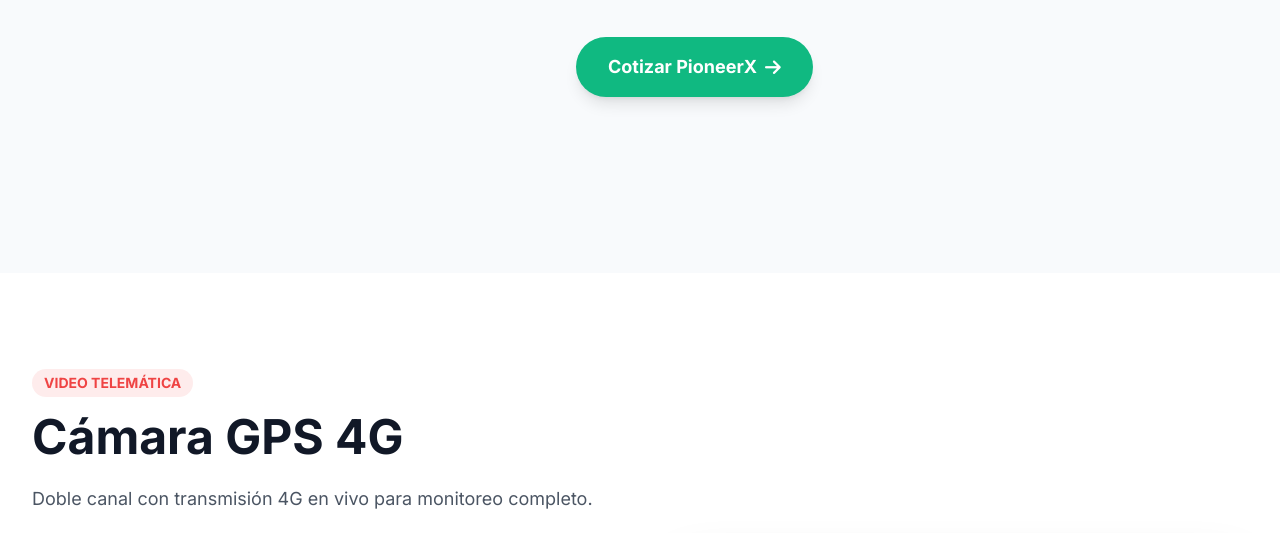
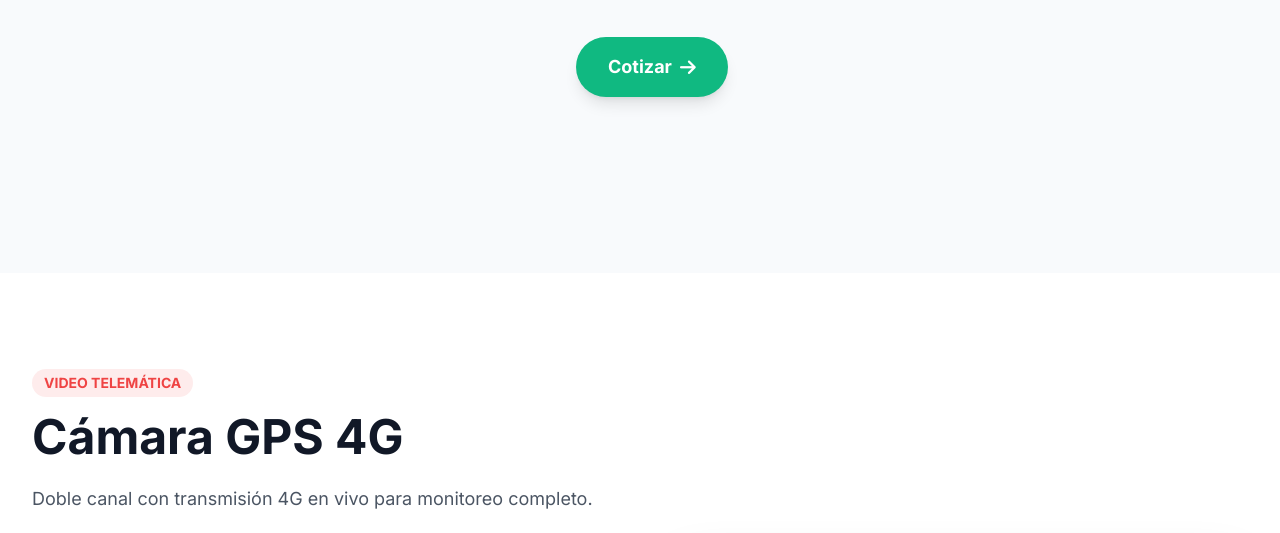
Before and after one commit to epanamen-creator/falcompage, a plain HTML site: page index.html in a window 1280 px wide. Shown: the part 4624-5157 px from the top of the page. Drawn offline with nearby package versions, Linux system fonts and the light colour scheme.

Commit message:
Update index.html

```diff
--- a/index.html
+++ b/index.html
@@ -237,7 +237,7 @@
                                 <i class="fa-solid fa-toggle-on mr-2 text-brand-green"></i> Relay Híbrido
                             </a>
                             <a href="#tsh1" class="block px-4 py-3 text-sm text-gray-700 hover:bg-blue-50 hover:text-brand-blue border-b border-gray-50">
-                                <i class="fa-solid fa-droplet mr-2 text-brand-cyan"></i> Sensor de Temperatura y Humedad
+                                <i class="fa-solid fa-droplet mr-2 text-brand-cyan"></i> Sensor de Temp/Humedad
                             </a>
                             <a href="#tsr1" class="block px-4 py-3 text-sm text-gray-700 hover:bg-blue-50 hover:text-brand-blue">
                                 <i class="fa-solid fa-power-off mr-2 text-brand-silver"></i> Relay BLE
@@ -530,7 +530,7 @@
                         <div class="feature-item"><div class="feature-icon-wrapper bg-brand-green/10"><i class="fa-solid fa-power-off text-brand-green"></i></div> <span>Corte de Motor</span></div>
                         <div class="feature-item"><div class="feature-icon-wrapper bg-brand-green/10"><i class="fa-solid fa-cloud-arrow-up text-brand-green"></i></div> <span>FOTA (Actualización)</span></div>
                     </div>
-                    <div class="mt-10"><a href="#contacto" class="inline-flex items-center justify-center px-8 py-4 text-lg font-bold text-white transition-all duration-200 bg-brand-green rounded-full hover:bg-green-600 shadow-lg">Cotizar PioneerX <i class="fa-solid fa-arrow-right ml-2"></i></a></div>
+                    <div class="mt-10"><a href="#contacto" class="inline-flex items-center justify-center px-8 py-4 text-lg font-bold text-white transition-all duration-200 bg-brand-green rounded-full hover:bg-green-600 shadow-lg">Cotizar<i class="fa-solid fa-arrow-right ml-2"></i></a></div>
                 </div>
             </div>
         </div>
@@ -556,7 +556,7 @@
                         <div class="feature-item"><div class="feature-icon-wrapper bg-brand-red/10"><i class="fa-solid fa-car-crash text-brand-red"></i></div> <span>Sensor Choques</span></div>
                         <div class="feature-item"><div class="feature-icon-wrapper bg-brand-red/10"><i class="fa-solid fa-server text-brand-red"></i></div> <span>Subida a Nube</span></div>
                     </div>
-                    <div class="mt-8"><a href="#contacto" class="inline-flex items-center justify-center px-8 py-4 text-lg font-bold text-white transition-all duration-200 bg-brand-red rounded-full hover:bg-red-600 shadow-lg">Cotizar Cámara JC181 <i class="fa-solid fa-arrow-right ml-2"></i></a></div>
+                    <div class="mt-8"><a href="#contacto" class="inline-flex items-center justify-center px-8 py-4 text-lg font-bold text-white transition-all duration-200 bg-brand-red rounded-full hover:bg-red-600 shadow-lg">Cotizar Cámara<i class="fa-solid fa-arrow-right ml-2"></i></a></div>
                 </div>
                 <div class="lg:w-1/2 relative">
                     <div class="relative z-10 rounded-3xl overflow-hidden shadow-2xl border-4 border-gray-900 bg-gray-900 h-80 carousel-container">
@@ -758,7 +758,7 @@
                         <div class="feature-item"><div class="feature-icon-wrapper bg-brand-gold/10"><i class="fa-solid fa-magnet text-brand-gold"></i></div> <span>Montaje Magnético</span></div>
                         <div class="feature-item"><div class="feature-icon-wrapper bg-brand-gold/10"><i class="fa-solid fa-temperature-half text-brand-gold"></i></div> <span>Sensor Temperatura</span></div>
                     </div>
-                    <div class="mt-8"><a href="#contacto" class="inline-flex items-center justify-center px-8 py-4 text-lg font-bold text-white transition-all duration-200 bg-brand-gold rounded-full hover:bg-yellow-600 shadow-lg">Cotizar SolarGuardX 120</a></div>
+                    <div class="mt-8"><a href="#contacto" class="inline-flex items-center justify-center px-8 py-4 text-lg font-bold text-white transition-all duration-200 bg-brand-gold rounded-full hover:bg-yellow-600 shadow-lg">Cotizar</a></div>
                 </div>
                 <div class="lg:w-1/2 relative h-80 carousel-container">
                     <img src="https://images.unsplash.com/photo-1590845947698-8924d7409b56?ixlib=rb-4.0.3&auto=format&fit=crop&w=800&q=80" class="absolute inset-0 w-full h-full object-cover rounded-xl shadow-xl transition-opacity duration-1000 opacity-100 carousel-slide">
@@ -796,7 +796,7 @@
                         <div class="feature-item"><div class="feature-icon-wrapper bg-brand-red/10"><i class="fa-solid fa-mobile-screen text-brand-red"></i></div> <span>Compatible App</span></div>
                         <div class="feature-item"><div class="feature-icon-wrapper bg-brand-red/10"><i class="fa-solid fa-shield-halved text-brand-red"></i></div> <span>Antigolpes</span></div>
                     </div>
-                    <div class="mt-8"><a href="#contacto" class="inline-flex items-center justify-center px-8 py-4 text-lg font-bold text-white transition-all duration-200 bg-brand-red rounded-full hover:bg-red-600 shadow-lg">Cotizar T-Button</a></div>
+                    <div class="mt-8"><a href="#contacto" class="inline-flex items-center justify-center px-8 py-4 text-lg font-bold text-white transition-all duration-200 bg-brand-red rounded-full hover:bg-red-600 shadow-lg">Cotizar</a></div>
                 </div>
             </div>
         </div>
@@ -822,7 +822,7 @@
                         <div class="feature-item"><div class="feature-icon-wrapper bg-brand-blue/10"><i class="fa-solid fa-truck-medical text-brand-blue"></i></div> <span>Ideal Pharma/Fruta</span></div>
                         <div class="feature-item"><div class="feature-icon-wrapper bg-brand-blue/10"><i class="fa-solid fa-memory text-brand-blue"></i></div> <span>Cache de Datos</span></div>
                     </div>
-                    <div class="mt-8"><a href="#contacto" class="inline-flex items-center justify-center px-8 py-4 text-lg font-bold text-white transition-all duration-200 bg-brand-blue rounded-full hover:bg-blue-600 shadow-lg">Cotizar T-One</a></div>
+                    <div class="mt-8"><a href="#contacto" class="inline-flex items-center justify-center px-8 py-4 text-lg font-bold text-white transition-all duration-200 bg-brand-blue rounded-full hover:bg-blue-600 shadow-lg">Cotizar </a></div>
                 </div>
                 <div class="lg:w-1/2 relative h-80 carousel-container">
                     <img src="https://images.unsplash.com/photo-1623944893529-65b4c4423793?ixlib=rb-4.0.3&auto=format&fit=crop&w=800&q=80" class="absolute inset-0 w-full h-full object-cover rounded-xl shadow-xl transition-opacity duration-1000 opacity-100 carousel-slide">
@@ -860,7 +860,7 @@
                         <div class="feature-item"><div class="feature-icon-wrapper bg-brand-indigo/10"><i class="fa-solid fa-check text-brand-indigo"></i></div> <span>Instalación Fácil</span></div>
                         <div class="feature-item"><div class="feature-icon-wrapper bg-brand-indigo/10"><i class="fa-solid fa-mobile text-brand-indigo"></i></div> <span>Configuración App</span></div>
                     </div>
-                    <div class="mt-8"><a href="#contacto" class="inline-flex items-center justify-center px-8 py-4 text-lg font-bold text-white transition-all duration-200 bg-brand-indigo rounded-full hover:bg-indigo-600 shadow-lg">Cotizar TSDT1-B</a></div>
+                    <div class="mt-8"><a href="#contacto" class="inline-flex items-center justify-center px-8 py-4 text-lg font-bold text-white transition-all duration-200 bg-brand-indigo rounded-full hover:bg-indigo-600 shadow-lg">Cotizar</a></div>
                 </div>
             </div>
         </div>
@@ -886,7 +886,7 @@
                         <div class="feature-item"><div class="feature-icon-wrapper bg-brand-purple/10"><i class="fa-solid fa-compact-disc text-brand-purple"></i></div> <span>Diseño Compacto</span></div>
                         <div class="feature-item"><div class="feature-icon-wrapper bg-brand-purple/10"><i class="fa-solid fa-screwdriver-wrench text-brand-purple"></i></div> <span>Instalación Simple</span></div>
                     </div>
-                    <div class="mt-8"><a href="#contacto" class="inline-flex items-center justify-center px-8 py-4 text-lg font-bold text-white transition-all duration-200 bg-brand-purple rounded-full hover:bg-purple-600 shadow-lg">Cotizar T-Sense</a></div>
+                    <div class="mt-8"><a href="#contacto" class="inline-flex items-center justify-center px-8 py-4 text-lg font-bold text-white transition-all duration-200 bg-brand-purple rounded-full hover:bg-purple-600 shadow-lg">Cotizar</a></div>
                 </div>
                 <div class="lg:w-1/2 relative h-80 carousel-container">
                     <img src="https://images.unsplash.com/photo-1581092583537-20d51b4b4f1b?ixlib=rb-4.0.3&auto=format&fit=crop&w=800&q=80" class="absolute inset-0 w-full h-full object-cover rounded-xl shadow-xl transition-opacity duration-1000 opacity-100 carousel-slide">
@@ -924,7 +924,7 @@
                         <div class="feature-item"><div class="feature-icon-wrapper bg-brand-green/10"><i class="fa-solid fa-car-battery text-brand-green"></i></div> <span>Carga 60A Max</span></div>
                         <div class="feature-item"><div class="feature-icon-wrapper bg-brand-green/10"><i class="fa-solid fa-server text-brand-green"></i></div> <span>Múltiples I/O</span></div>
                     </div>
-                    <div class="mt-8"><a href="#contacto" class="inline-flex items-center justify-center px-8 py-4 text-lg font-bold text-white transition-all duration-200 bg-brand-green rounded-full hover:bg-green-600 shadow-lg">Cotizar T-Relay</a></div>
+                    <div class="mt-8"><a href="#contacto" class="inline-flex items-center justify-center px-8 py-4 text-lg font-bold text-white transition-all duration-200 bg-brand-green rounded-full hover:bg-green-600 shadow-lg">Cotizar</a></div>
                 </div>
             </div>
         </div>
@@ -950,7 +950,7 @@
                         <div class="feature-item"><div class="feature-icon-wrapper bg-brand-cyan/10"><i class="fa-solid fa-screwdriver text-brand-cyan"></i></div> <span>Fácil Instalación</span></div>
                         <div class="feature-item"><div class="feature-icon-wrapper bg-brand-cyan/10"><i class="fa-solid fa-check text-brand-cyan"></i></div> <span>Alta Estabilidad</span></div>
                     </div>
-                    <div class="mt-8"><a href="#contacto" class="inline-flex items-center justify-center px-8 py-4 text-lg font-bold text-white transition-all duration-200 bg-brand-cyan rounded-full hover:bg-cyan-600 shadow-lg">Cotizar TSH1-B</a></div>
+                    <div class="mt-8"><a href="#contacto" class="inline-flex items-center justify-center px-8 py-4 text-lg font-bold text-white transition-all duration-200 bg-brand-cyan rounded-full hover:bg-cyan-600 shadow-lg">Cotizar</a></div>
                 </div>
                 <div class="lg:w-1/2 relative h-80 carousel-container">
                     <img src="https://images.unsplash.com/photo-1623944893529-65b4c4423793?ixlib=rb-4.0.3&auto=format&fit=crop&w=800&q=80" class="absolute inset-0 w-full h-full object-cover rounded-xl shadow-xl transition-opacity duration-1000 opacity-100 carousel-slide">
@@ -988,7 +988,7 @@
                         <div class="feature-item"><div class="feature-icon-wrapper bg-brand-silver/10"><i class="fa-solid fa-microchip text-brand-silver"></i></div> <span>Alta Carga (6A)</span></div>
                         <div class="feature-item"><div class="feature-icon-wrapper bg-brand-silver/10"><i class="fa-solid fa-mobile-screen text-brand-silver"></i></div> <span>Control por App</span></div>
                     </div>
-                    <div class="mt-8"><a href="#contacto" class="inline-flex items-center justify-center px-8 py-4 text-lg font-bold text-white transition-all duration-200 bg-brand-silver rounded-full hover:bg-gray-600 shadow-lg">Cotizar TSR1-B</a></div>
+                    <div class="mt-8"><a href="#contacto" class="inline-flex items-center justify-center px-8 py-4 text-lg font-bold text-white transition-all duration-200 bg-brand-silver rounded-full hover:bg-gray-600 shadow-lg">Cotizar</a></div>
                 </div>
             </div>
         </div>
@@ -1006,7 +1006,7 @@
                         <div class="space-y-6">
                             <div class="flex items-center gap-4">
                                 <div class="w-12 h-12 bg-white/10 rounded-full flex items-center justify-center"><i class="fa-brands fa-whatsapp text-2xl"></i></div>
-                                <div><p class="text-xs text-gray-400 uppercase">WhatsApp</p><a href="https://wa.me/50375636542" target="_blank" class="font-bold text-xl hover:text-brand-cyan transition">7563-6542</a></div>
+                                <div><p class="text-xs text-gray-400 uppercase">WhatsApp</p><a href="https://wa.me/50375636542" target="_blank" class="font-bold text-xl hover:text-brand-cyan transition">+503 7563-6542</a></div>
                             </div>
                         </div>
                     </div>
@@ -1047,7 +1047,7 @@
                     <i class="fa-solid fa-location-crosshairs text-brand-cyan text-3xl"></i>
                     <div class="flex flex-col"><span class="font-bold text-2xl leading-none tracking-tight">FALCOM</span><span class="text-sm text-gray-400">En el Mapa de tu Operación!</span></div>
                 </div>
-                <div class="text-sm text-gray-500">&copy; 2026 Falcom 503 El Salvador. Todos los derechos reservados.</div>
+                <div class="text-sm text-gray-500">&copy; 2026 Falcom, El Salvador. Todos los derechos reservados.</div>
             </div>
         </div>
     </footer>
```
